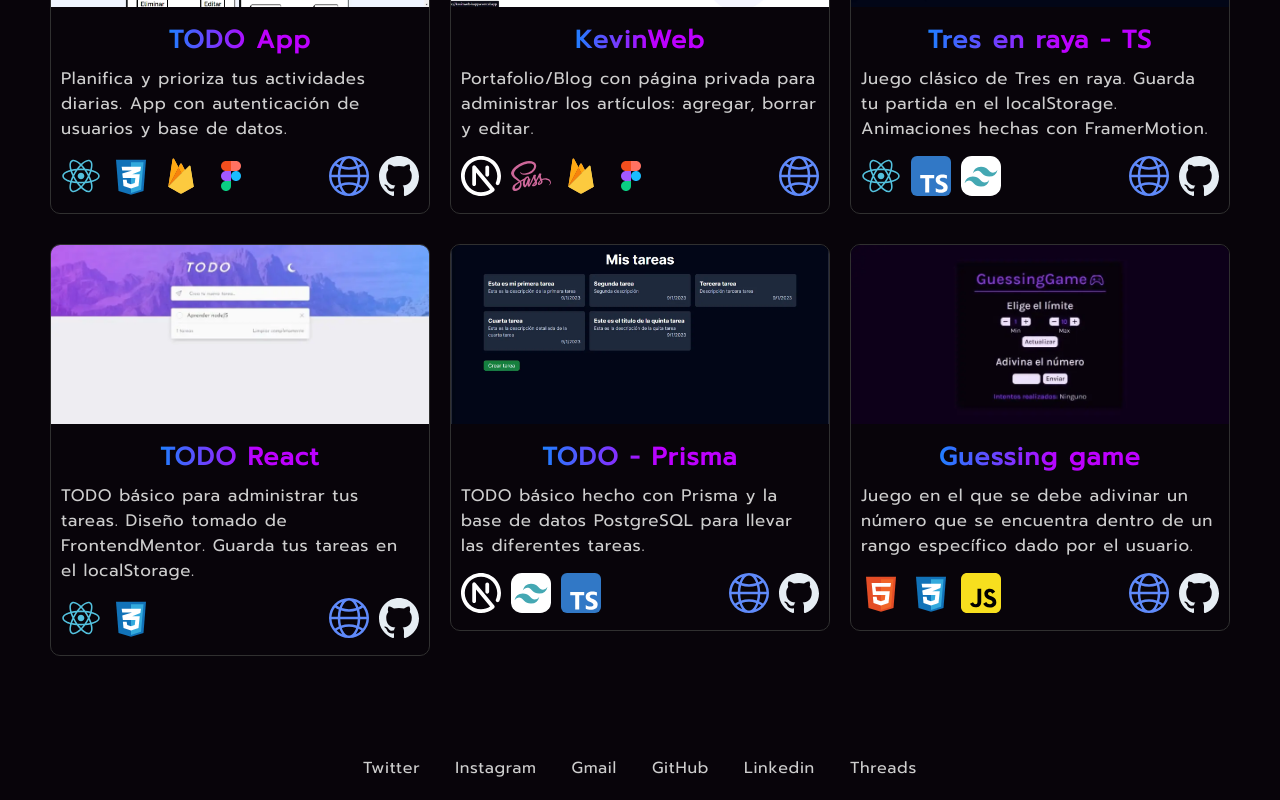
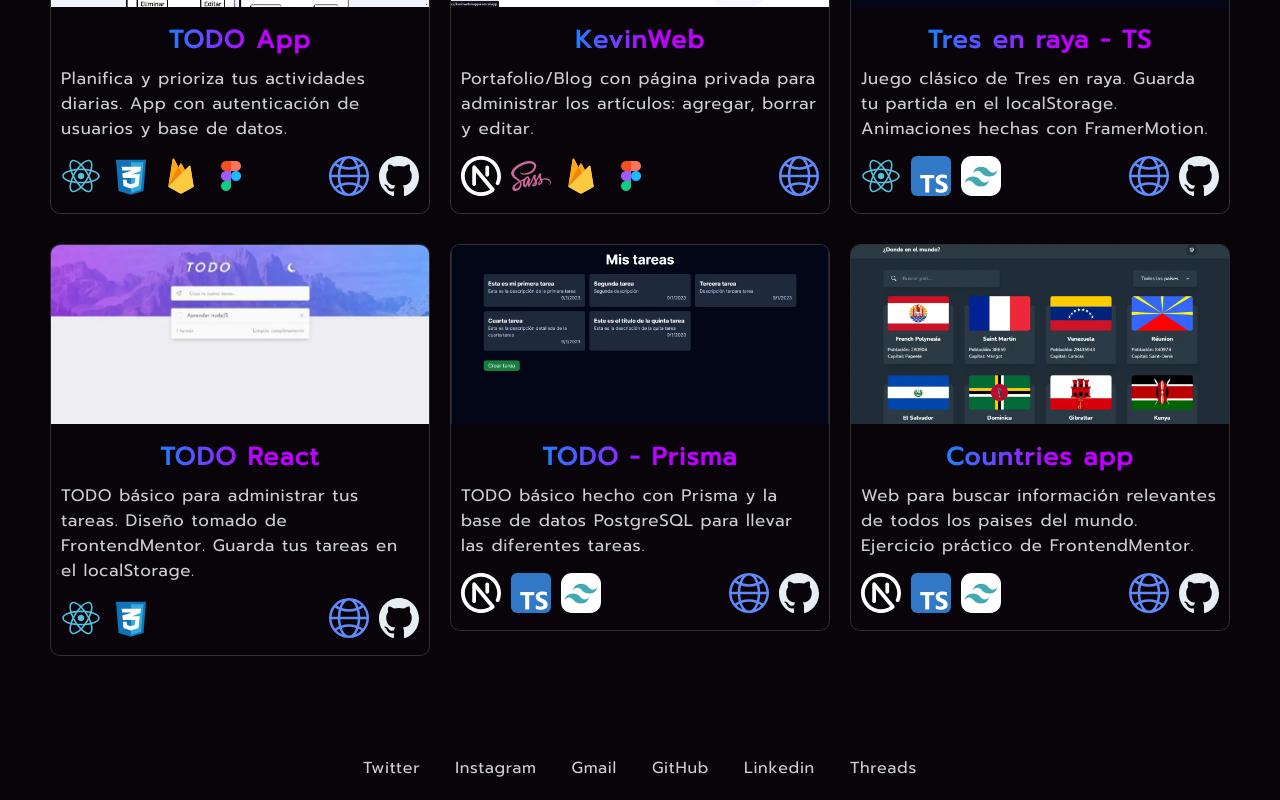
Before and after one commit to RubertG/rubertweb-oficial, a Next.js app: page / in a window 1280 px wide. Shown: the part 1961-2761 px from the top of the page. Built offline with nearby package versions, Linux system fonts and the light colour scheme.

Commit message:
UPDATE: new project "country-app"

```diff
--- a/src/consts/projects.ts
+++ b/src/consts/projects.ts
@@ -1,5 +1,5 @@
 import { type ProjectType } from '@/types/types'
-import { HTML, CSS, FIGMA, FIREBASE, NEXTJS, REACT, SASS, TAILWIND, TYPESCRIPT, JS } from './consts'
+import { CSS, FIGMA, FIREBASE, NEXTJS, REACT, SASS, TAILWIND, TYPESCRIPT } from './consts'
 export const PROJECTS: ProjectType[] = [
   {
     title: 'TODO App',
@@ -38,14 +38,14 @@ export const PROJECTS: ProjectType[] = [
     img: '/assets/projects/todo-prisma.webp',
     github: 'https://github.com/RubertG/TODO-crud-prisma',
     href: 'https://crud-prisma-rubertg.vercel.app/',
-    tecnologies: [NEXTJS, TAILWIND, TYPESCRIPT]
+    tecnologies: [NEXTJS, TYPESCRIPT, TAILWIND]
   },
   {
-    title: 'Guessing game',
-    description: 'Juego en el que se debe adivinar un número que se encuentra dentro de un rango específico dado por el usuario.',
-    img: '/assets/projects/guessing-game.webp',
-    github: 'https://github.com/RubertG/GuessingGame',
-    href: 'https://rubertg.github.io/GuessingGame/',
-    tecnologies: [HTML, CSS, JS]
+    title: 'Countries app',
+    description: 'Web para buscar información relevantes de todos los paises del mundo. Ejercicio práctico de FrontendMentor.',
+    img: '/assets/projects/country-app.webp',
+    github: 'https://github.com/RubertG/countries-app',
+    href: 'https://countries-app-smoky-chi.vercel.app/',
+    tecnologies: [NEXTJS, TYPESCRIPT, TAILWIND]
   }
 ]
```
Also changed, not shown: public/assets/projects/country-app.webp (added).
